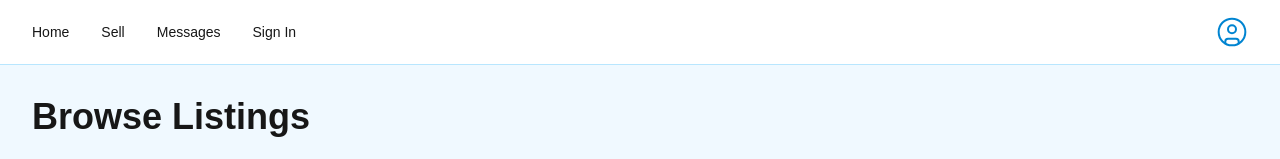
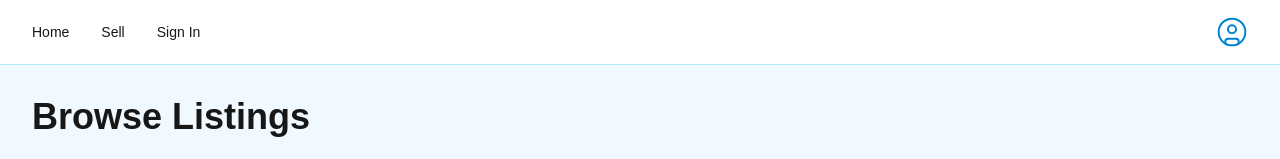
Before and after one commit to TennaThePhantom/Campus-Exchange, a React (Vite) app in the folder Front-End/: page /browse in a window 1280 px wide. Shown: the top 159 px of the page. Built offline with nearby package versions, Linux system fonts and the light colour scheme; no server answers; the database is empty.

Commit message:
Remove 'Messages' link from navigation bar
Removed the 'Messages' link from the navigation bar as the messaging page feature will not be added.

```diff
--- a/Front-End/src/pages/browseListingsPage.jsx
+++ b/Front-End/src/pages/browseListingsPage.jsx
@@ -22,8 +22,8 @@
 
     Notes from Daniyal August 8:
 	I added an "other/misc" filter based on what the beta user testing
-	said. I didn't add much else, and everything else should be working
-	properly
+	said. I also removed the "Messages" link in the navigation bar, since we
+	won't be adding a messaging page feature
 */
 import React, { useMemo, useState, useEffect } from "react";
 import { Search, X, Check, Image as ImageIcon, UserCircle } from "lucide-react";
@@ -183,7 +183,6 @@ export default function BrowseListings() {
 					<button onClick={() => navigate("/sell")} className="hover:text-red-600 transition-colors">
 						Sell
 					</button>
-					<button className="hover:text-red-600 transition-colors">Messages</button>
 					<button onClick={() => navigate("/signin")} className="hover:text-red-600 transition-colors">
 						Sign In
 					</button>
```
